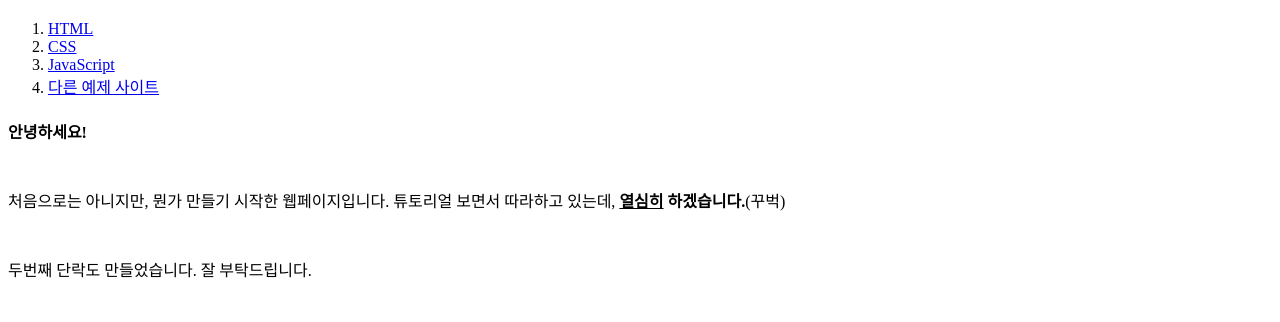
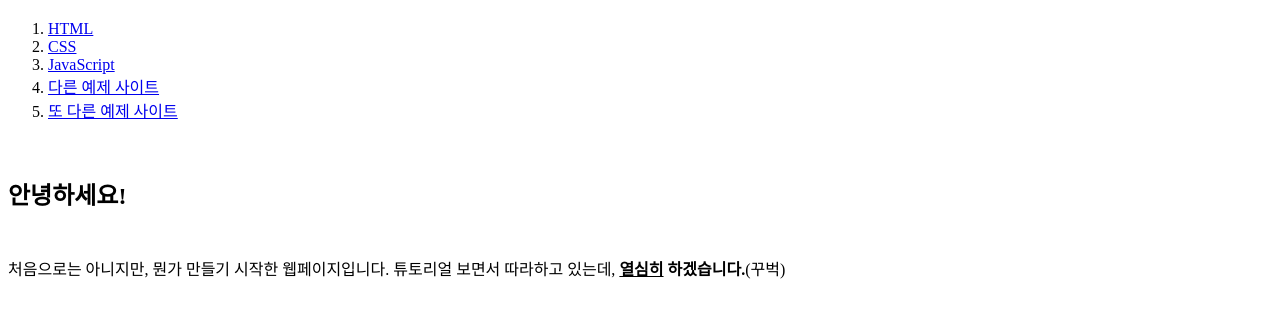
Before and after one commit to verIdyia/Opentutorials1, a plain HTML site: page index.html in a window 1280 px wide. Shown: the part 60-382 px from the top of the page. Drawn offline with Linux system fonts and the light colour scheme.

Commit message:
예제 사이트 추가

```diff
--- a/index.html
+++ b/index.html
@@ -13,8 +13,10 @@
       <li><a href="/html2.html">CSS</a></li>
       <li><a href="/html3.html">JavaScript</a></li>
       <li><a href="http://verbal.dothome.co.kr" target="_blank" title="다른 사이트">다른 예제 사이트</a></li>
+      <li><a href="https://veridyia.github.io/frontend/#" target="_blank" title="다른 사이트2">또 다른 예제 사이트</a></li>
     </ol>
-    <h4>안녕하세요!</h4>
+    <br>
+    <h2>안녕하세요!</h2>
     <p>
       처음으로는 아니지만, 뭔가 만들기 시작한 웹페이지입니다. 튜토리얼 보면서 따라하고 있는데, <strong><u>열심히</u> 하겠습니다.</strong>(꾸벅)
     </p>
```
